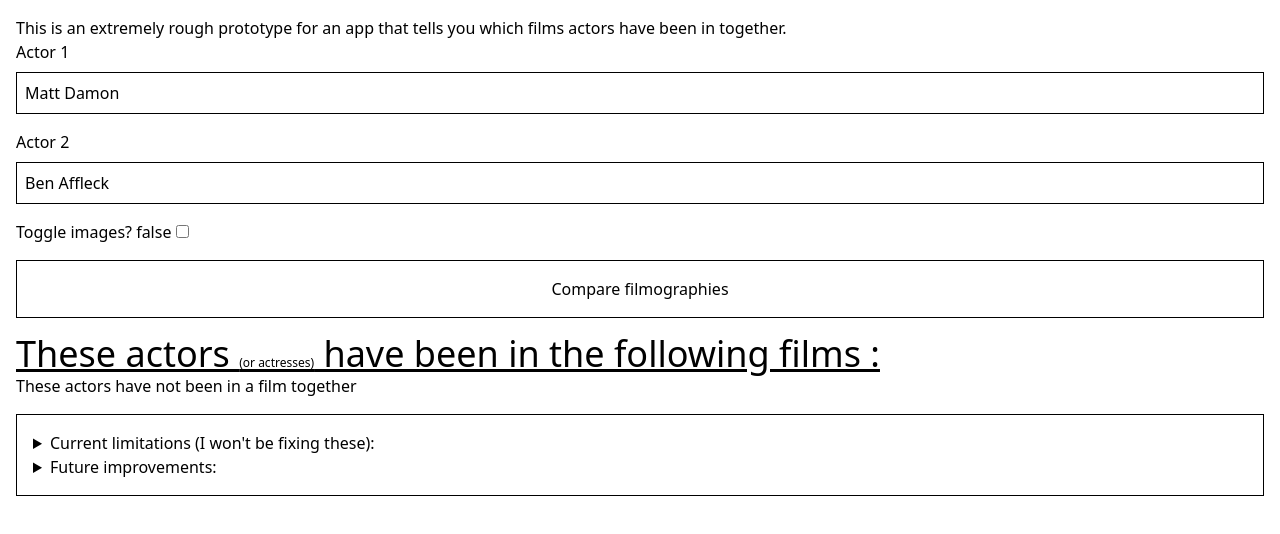
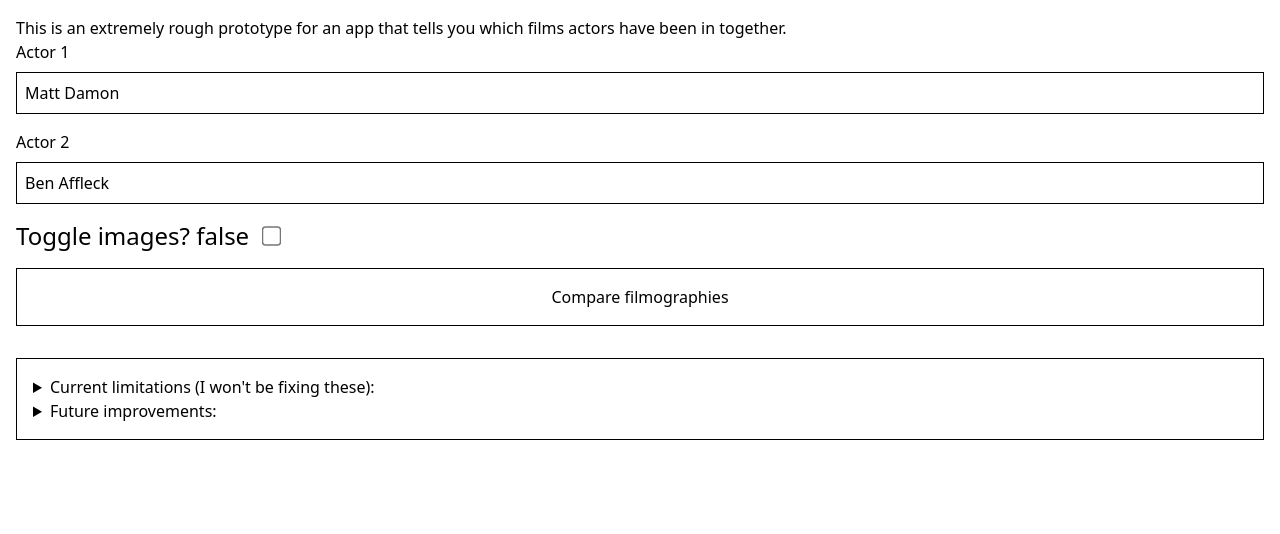
Before and after one commit to DipoOgunmodede/movie-finder, a Vue app: page / in a window 1280 px wide. Shown: the top 534 px of the page. Built offline with nearby package versions, Linux system fonts and the light colour scheme.

Commit message:
added code to handle no results

```diff
--- a/src/App.vue
+++ b/src/App.vue
@@ -26,12 +26,21 @@ const queryParams = {
 //   )
 // }
 
-const getActorIdFromName = (actorName) => {
+const getActorIdFromName = async (actorName) => {
   //search tmdb for actor name and return their id
 
-  return axios.get(
+  const idPromise = await axios.get(
     `https://api.themoviedb.org/3/search/person?query="${actorName}"`, queryParams
   )
+  if (idPromise.data.results.length === 0) {
+    console.log("no results")
+    //set is loading to false
+    isLoading.value = false
+    //alert user that no results were found for actorname
+    alert(`No results found for ${actorName}. Please check the spelling and try again.`)
+  }
+  // return the promise
+  return idPromise
 }
 const getMovieCreditsByActorId = async (actorId) => {
 
@@ -95,7 +104,7 @@ const compareBothActorsFilmographies = async (firstActor, secondActor) => {
   actorsCommonFilms.value = [...commonFilms]
   //set is loading to false
   isLoading.value = false
-   console.log(actorsCommonFilms.value, isLoading)
+  console.log(actorsCommonFilms.value, isLoading)
 }
 const computeGridStyles = () => {
   //if images are shown, add responsive grid classes
@@ -130,10 +139,10 @@ onMounted(() => {
       <label class="dark:text-white flex flex-col gap-2">
         Actor 2
         <input type="text" class="actor actor2 text-black border border-black dark:border-white p-2" v-model="actor2"
-          placeholder="Search for an actor"  @keyup.enter="compareBothActorsFilmographies(actor1, actor2)" />
+          placeholder="Search for an actor" @keyup.enter="compareBothActorsFilmographies(actor1, actor2)" />
       </label>
-      <label>Toggle images? {{ showImages }}
-        <input type="checkbox" v-model="showImages" />
+      <label class="text-2xl flex">Toggle images? {{ showImages }}
+        <input type="checkbox" v-model="showImages" class="ml-4 scale-150"/>
       </label>
     </div>
 
@@ -141,20 +150,22 @@ onMounted(() => {
       class="p-4 my-4 border border-black dark:border-white">Compare
       filmographies</button>
     <!-- show list if they have appeared in a film together -->
-    <h2 class="text-4xl underline">These actors <span class="text-xs">(or actresses)</span> have been in the
+    <h2 class="text-4xl underline" v-if="actorsCommonFilms.length">These actors <span class="text-xs">(or
+        actresses)</span> have been in the
       following {{ actorsCommonFilms.length }}
       {{ actorsCommonFilms.length < 2 ? "film" : "films" }} :</h2>
         <ul v-if="actorsCommonFilms.length" :class="computeGridStyles()" class="p-4">
           <li v-for="film in actorsCommonFilms" :key="film.id" class="group">
             <a :href="`https://www.imdb.com/title/${film.imdb}`">
               <title class="inline-block mb-
-                             text-2xl">{{ film.original_title }}</title>
-              <img v-if="showImages" :src=generateImageLink(film.poster_path)
-                :alt="`Movie title: ${film.original_title}`" class="md:group-hover:scale-95">
+                                             text-2xl">{{ film.original_title }}</title>
+              <img v-if="showImages" :src=generateImageLink(film.poster_path) :alt="`Movie title: ${film.original_title}`"
+                class="md:group-hover:scale-95">
             </a>
           </li>
         </ul>
-        <p v-else>These actors have not been in a film together</p>
+        <h2 class="text-4xl underline" v-if="actorsCommonFilms == ''"> These actors have not been in a film
+          together</h2>
         <div class="border border-black dark:border-white p-4 my-4">
           <details>
             <summary>Current limitations (I won't be fixing these):</summary>
@@ -187,20 +198,22 @@ onMounted(() => {
                   returned</span> implemented 4/4/23</li>
               <li>Show data as a venn diagram(?)</li>
               <li>Allow user to search for more than 2 actors</li>
-              <li><span class="line-through">Show user feedback while API query happens ("Searching...")</span>implemented 13/4/23</li>
+              <li><span class="line-through">Show user feedback while API query happens ("Searching...")</span>implemented
+                13/4/23</li>
               <li><span class="line-through">Fixed bug where double credited actors would show two listings</span></li>
-              <li>The message about the actors not being in a film together is the default condition because the <code
+              <li><span class="line-through">The message about the actors not being in a film together is the default condition because the <code
                   class="text-code">v-else</code>
                 is hit immediately on pageload (<code class="text-code">actorsCommonFilms</code>, an empty array, is
                 truthy
                 onload). I will bind this to a check on enter keyup, input focus change and button click. Basically more
                 event
-                listening.</li>
-              <li>Interpolate the actors names into the message about them not being in a film together, but only after
-                the previous change. Trying to do this now will incorrectly say <code>$actor1</code> and
-                <code>$actor2</code>
-                haven't appeared in a film together on load
-              </li>
+                listening.</span>implemented 13/4/23</li>
+              <li><span class="line-through">Add error handling for typos/no results</span>implemented 13/4/23</li>
+              <li><span class="line-through">Interpolate the actors names into the message about them not being in a film
+                  together, but only after
+                  the previous change. Trying to do this now will incorrectly say <code>$actor1</code> and
+                  <code>$actor2</code>
+                  haven't appeared in a film together on load</span> implemented 13/4/23</li>
               <li>Increase max limit of actors to compare, as well as other types of roles (Director and actor collabs)
               </li>
             </ul>
```
